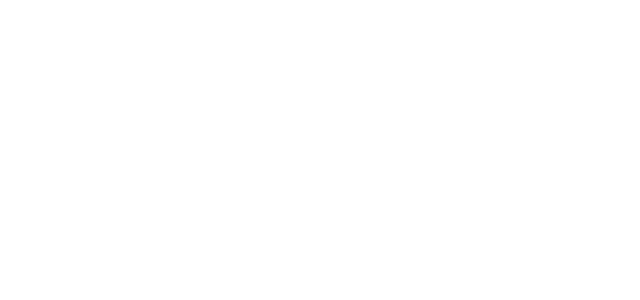
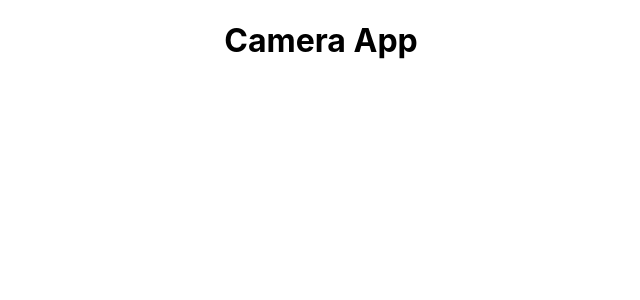
Before and after one commit to sgujuluva/camera-app-react, a React (Create React App) app: page / in a window 1280 px wide. Shown: the top 300 px of the page, without its empty margins (319-959 px from the left). Built offline with nearby package versions, Linux system fonts and the light colour scheme.

Commit message:
readme cleaned and started watcher

```diff
--- a/public/index.html
+++ b/public/index.html
@@ -24,7 +24,7 @@
       work correctly both with client-side routing and a non-root public URL.
       Learn how to configure a non-root public URL by running `npm run build`.
     -->
-    <title>React App</title>
+    <title>Camera App</title>
   </head>
   <body>
     <noscript>You need to enable JavaScript to run this app.</noscript>
--- a/src/App.js
+++ b/src/App.js
@@ -4,7 +4,7 @@ import './App.css';
 function App() {
   return (
     <div className="App">
-
+      <h1>Camera App</h1>
     </div>
   );
 }
```
Also changed, not shown: 1 other file (tests, documents, lock files or other folders).
